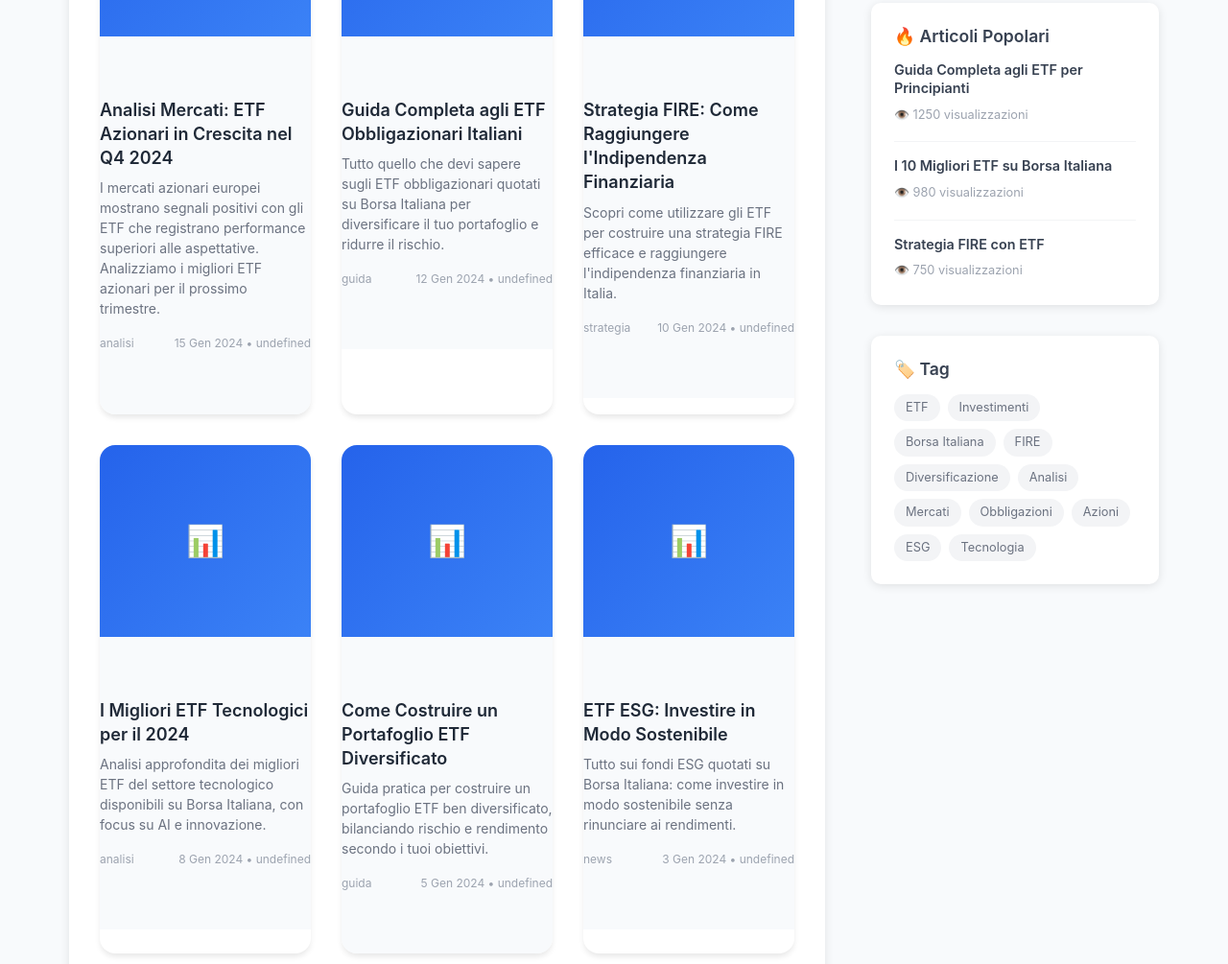
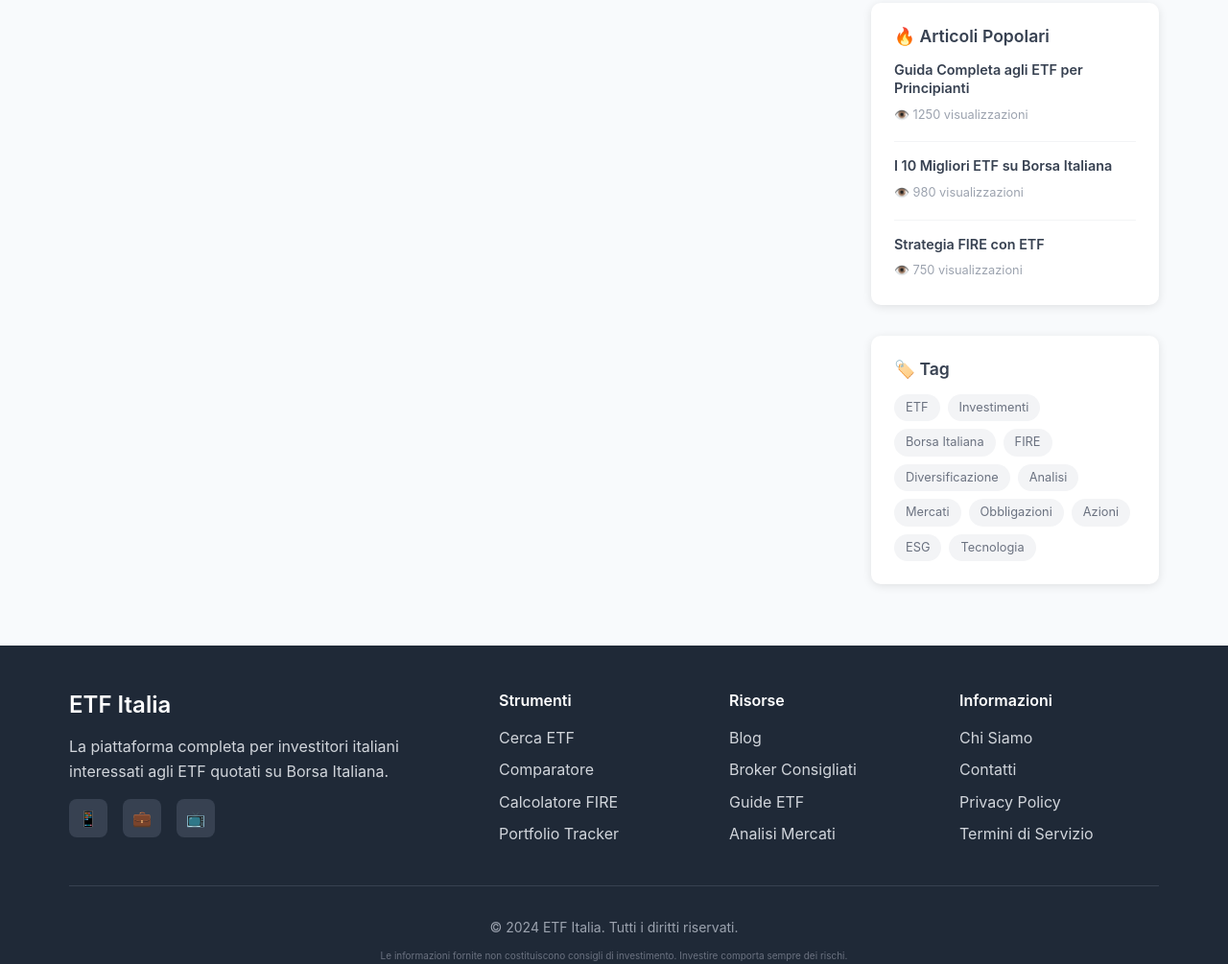
Before and after one commit to dondendo89/guadagnareconetf, a plain HTML site: page blog.html in a window 1280 px wide. Shown: the part 649-1654 px from the top of the page at 96% size. Drawn offline with Linux system fonts and the light colour scheme.

Commit message:
Remove mock articles fallback from blog - show only real articles

```diff
--- a/blog.html
+++ b/blog.html
@@ -256,67 +256,15 @@
             updateBlogSidebar();
         }
 
-        // Load sample blog articles
+        // Load real blog articles only
         function loadSampleBlogArticles(container) {
-            // Use real articles from adminIntegration if available
+            // Use only real articles from adminIntegration
             let articles = [];
             if (window.adminIntegration) {
                 articles = window.adminIntegration.getPublishedArticles();
             }
 
-            // Fallback to sample articles if no real articles are available
-            if (articles.length === 0) {
-                articles = [
-                {
-                    id: 'analisi-mercati-etf-azionari-in-crescita-nel-q4-2024',
-                    title: 'Analisi Mercati: ETF Azionari in Crescita nel Q4 2024',
-                    excerpt: 'I mercati azionari europei mostrano segnali positivi con gli ETF che registrano performance superiori alle aspettative. Analizziamo i migliori ETF azionari per il prossimo trimestre.',
-                    date: '15 Gen 2024',
-                    category: 'analisi',
-                    tags: ['ETF', 'Mercati', 'Analisi']
-                },
-                {
-                    id: 'guida-completa-agli-etf-obbligazionari-italiani',
-                    title: 'Guida Completa agli ETF Obbligazionari Italiani',
-                    excerpt: 'Tutto quello che devi sapere sugli ETF obbligazionari quotati su Borsa Italiana per diversificare il tuo portafoglio e ridurre il rischio.',
-                    date: '12 Gen 2024',
-                    category: 'guida',
-                    tags: ['ETF', 'Obbligazioni', 'Guida']
-                },
-                {
-                    id: 'strategia-fire-come-raggiungere-indipendenza-finanziaria',
-                    title: 'Strategia FIRE: Come Raggiungere l\'Indipendenza Finanziaria',
-                    excerpt: 'Scopri come utilizzare gli ETF per costruire una strategia FIRE efficace e raggiungere l\'indipendenza finanziaria in Italia.',
-                    date: '10 Gen 2024',
-                    category: 'strategia',
-                    tags: ['FIRE', 'Strategia', 'Investimenti']
-                },
-                {
-                    id: 'i-migliori-etf-tecnologici-per-il-2024',
-                    title: 'I Migliori ETF Tecnologici per il 2024',
-                    excerpt: 'Analisi approfondita dei migliori ETF del settore tecnologico disponibili su Borsa Italiana, con focus su AI e innovazione.',
-                    date: '8 Gen 2024',
-                    category: 'analisi',
-                    tags: ['Tecnologia', 'ETF', 'AI']
-                },
-                {
-                    id: 'come-costruire-un-portafoglio-etf-diversificato',
-                    title: 'Come Costruire un Portafoglio ETF Diversificato',
-                    excerpt: 'Guida pratica per costruire un portafoglio ETF ben diversificato, bilanciando rischio e rendimento secondo i tuoi obiettivi.',
-                    date: '5 Gen 2024',
-                    category: 'guida',
-                    tags: ['Portafoglio', 'Diversificazione', 'ETF']
-                },
-                {
-                    id: 'etf-esg-investire-in-modo-sostenibile',
-                    title: 'ETF ESG: Investire in Modo Sostenibile',
-                    excerpt: 'Tutto sui fondi ESG quotati su Borsa Italiana: come investire in modo sostenibile senza rinunciare ai rendimenti.',
-                    date: '3 Gen 2024',
-                    category: 'news',
-                    tags: ['ESG', 'Sostenibilità', 'ETF']
-                }
-            ];
-            }
+            // No fallback to sample articles - show only real articles
 
             container.innerHTML = '';
             articles.forEach(article => {
```
Also changed, not shown: admin.html (+1 -1 lines), js/admin-ai.js (+25 -7 lines), js/admin.js (+72 -14 lines).
